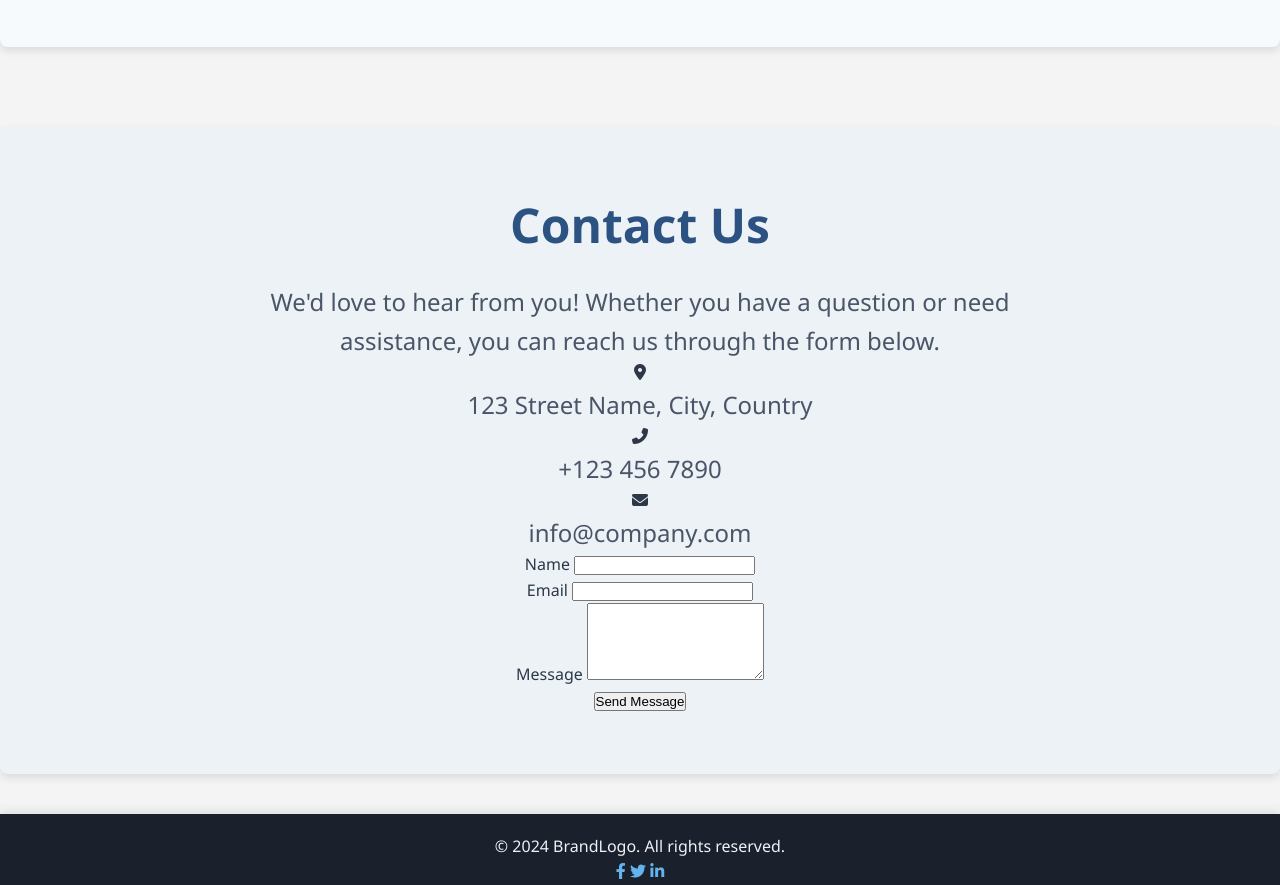
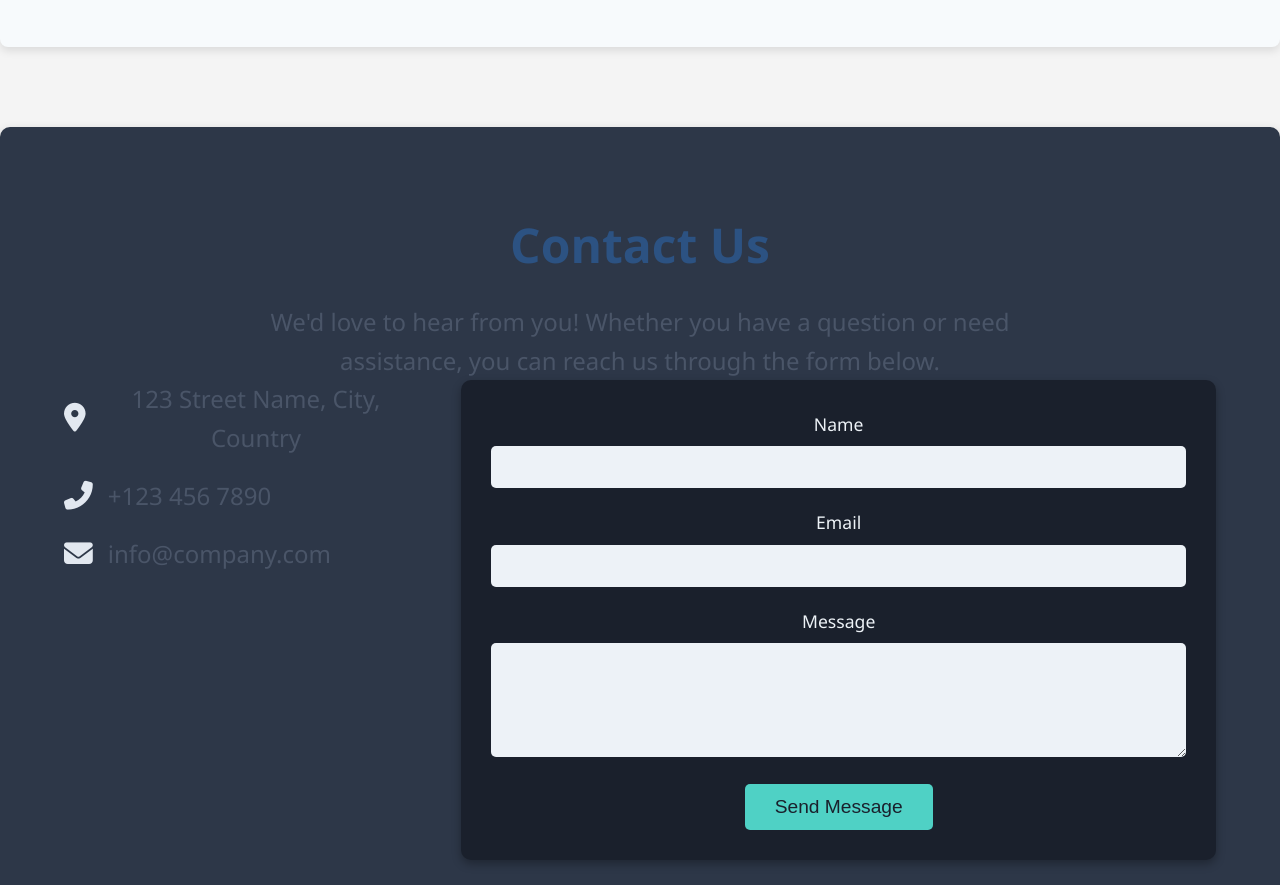
Before and after one commit to goswamiAnushka/prodigy_1, a plain HTML site: page index.html in a window 1280 px wide. Shown: the part 2260-3145 px from the top of the page. Drawn offline with Linux system fonts and the light colour scheme.

Commit message:
changed contact section style

```diff
--- a/styles.css
+++ b/styles.css
@@ -403,3 +403,112 @@ footer a:hover {
         width: 100%;
     }
 }
+/* Contact Section */
+section#contact {
+    background: #2d3748; /* Darker background for contrast */
+    color: #edf2f7; /* Light text color for readability */
+    padding: 80px 5%;
+    border-radius: 10px;
+    box-shadow: 0 6px 12px rgba(0, 0, 0, 0.3); /* Stronger shadow for depth */
+    position: relative;
+    text-align: center;
+}
+
+.contact-container {
+    display: flex;
+    justify-content: space-between;
+    align-items: flex-start;
+    gap: 50px;
+    flex-wrap: wrap;
+    max-width: 1200px;
+    margin: 0 auto;
+    position: relative;
+    z-index: 2;
+}
+
+.contact-info {
+    flex: 1;
+    display: flex;
+    flex-direction: column;
+    align-items: flex-start;
+    gap: 20px;
+}
+
+.contact-item {
+    display: flex;
+    align-items: center;
+    gap: 15px;
+    font-size: 1.2rem;
+}
+
+.contact-item i {
+    font-size: 1.8rem;
+    color: #e2e8f0;
+}
+
+.contact-form {
+    flex: 2;
+    background: #1a202c; /* Darker form background for contrast */
+    padding: 30px;
+    border-radius: 10px;
+    box-shadow: 0 4px 10px rgba(0, 0, 0, 0.3); /* Form shadow for depth */
+}
+
+.contact-form .form-group {
+    margin-bottom: 20px;
+}
+
+.contact-form label {
+    display: block;
+    margin-bottom: 8px;
+    font-size: 1.1rem;
+    color: #edf2f7;
+}
+
+.contact-form input,
+.contact-form textarea {
+    width: 100%;
+    padding: 12px;
+    border: none;
+    border-radius: 5px;
+    font-size: 1rem;
+    color: #1a202c; /* Dark text on light background */
+    background: #edf2f7; /* Light background for input fields */
+}
+
+.contact-form input:focus,
+.contact-form textarea:focus {
+    outline: none;
+    border: 2px solid #4fd1c5; /* Teal border on focus */
+}
+
+.contact-form button.cta-button {
+    background: #4fd1c5; /* Teal button for contrast */
+    color: #1a202c; /* Dark text for readability */
+    padding: 12px 30px;
+    border: none;
+    border-radius: 5px;
+    font-size: 1.2rem;
+    cursor: pointer;
+    transition: background-color 0.3s ease, box-shadow 0.3s ease;
+}
+
+.contact-form button.cta-button:hover {
+    background: #38b2ac; /* Darker teal on hover */
+    box-shadow: 0 6px 12px rgba(0, 0, 0, 0.2); /* Button shadow on hover */
+}
+
+@media (max-width: 768px) {
+    .contact-container {
+        flex-direction: column;
+        gap: 30px;
+    }
+
+    .contact-info {
+        align-items: center;
+    }
+
+    .contact-form {
+        padding: 20px;
+    }
+}
```
